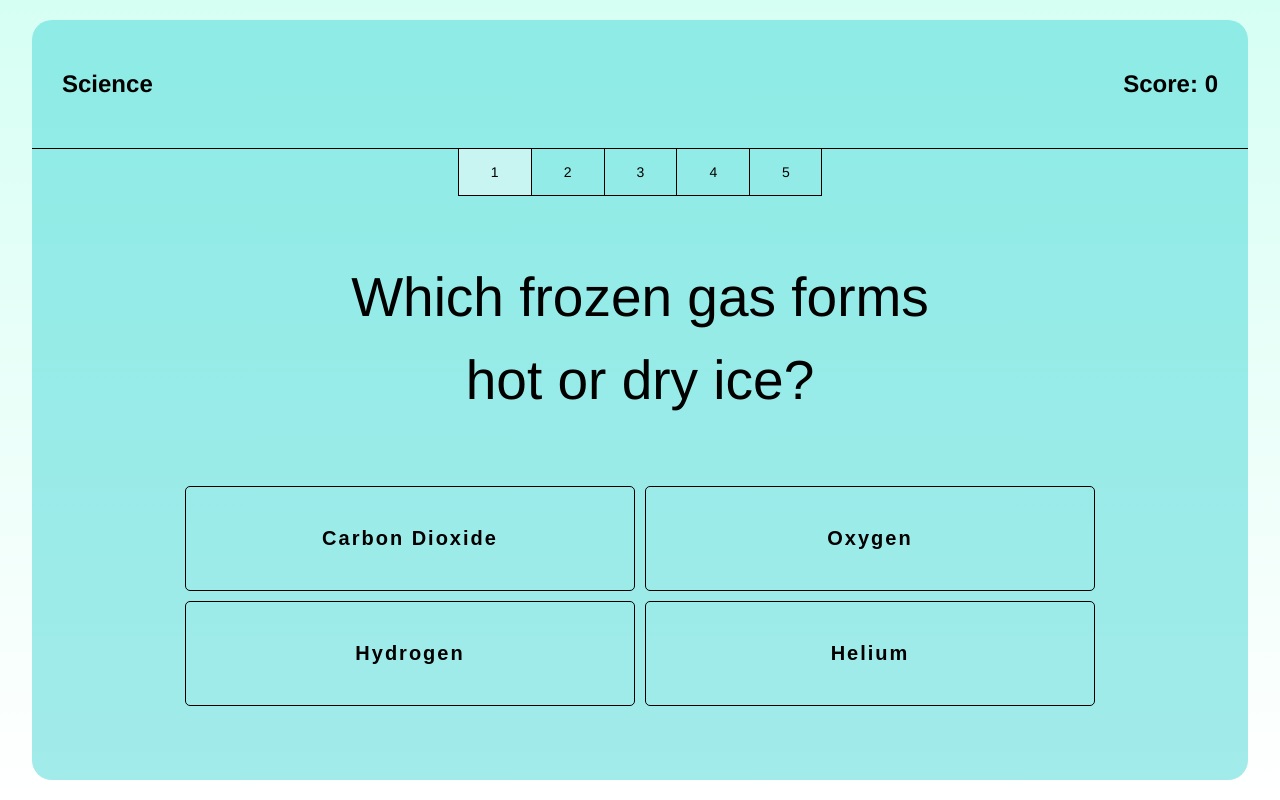
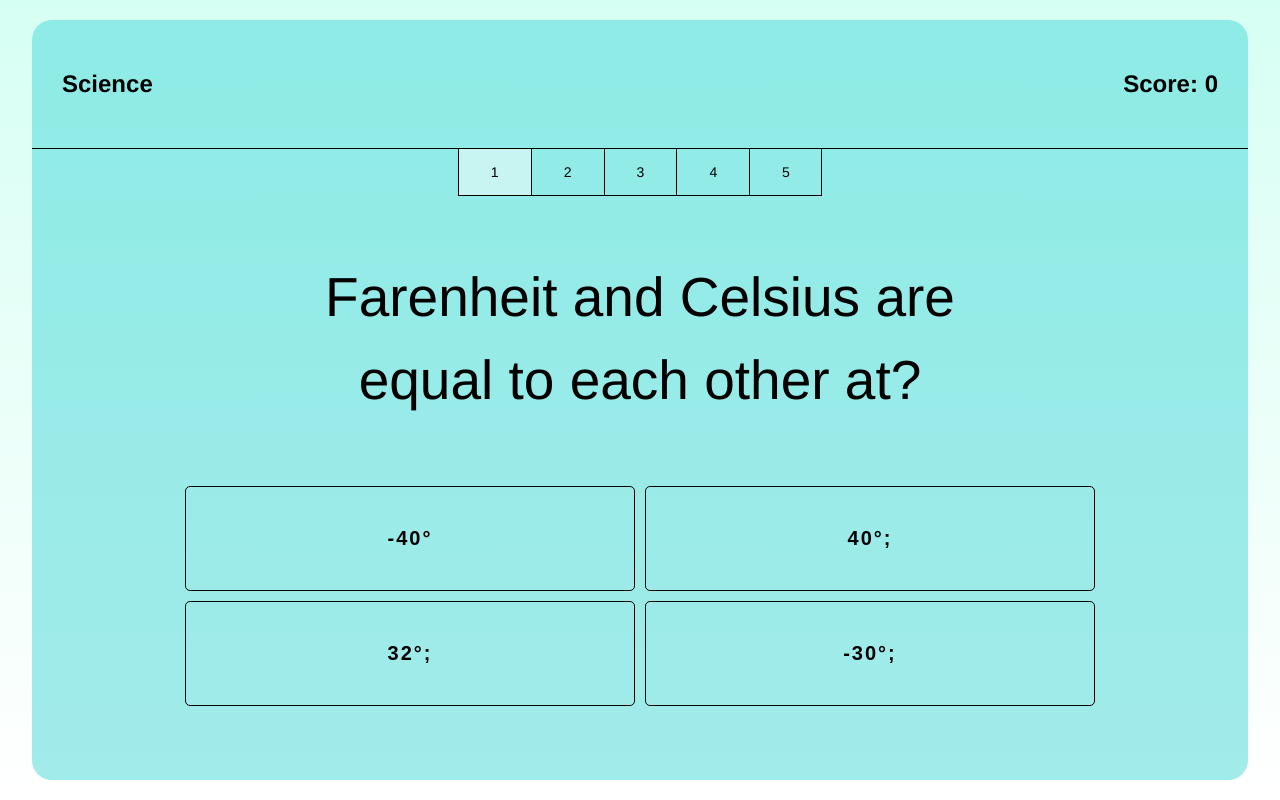
Before and after one commit to cmarrujo/stem-learning, a Next.js app: page /science in a window 1280 px wide. Built offline with nearby package versions, Linux system fonts and the light colour scheme.

Commit message:
Break out components

```diff
--- /dev/null
+++ b/components/Progress/Progress.jsx
@@ -0,0 +1,13 @@
+const Progress = (props) => {
+  return (
+    <div className="quiz--body_progress">
+      <div className="quiz--body_progress-step" aria-current={props.current === 1}>1</div>
+      <div className="quiz--body_progress-step" aria-current={props.current === 2}>2</div>
+      <div className="quiz--body_progress-step" aria-current={props.current === 3}>3</div>
+      <div className="quiz--body_progress-step" aria-current={props.current === 4}>4</div>
+      <div className="quiz--body_progress-step" aria-current={props.current === 5}>5</div>
+    </div>
+  );
+}
+
+export default Progress;
--- /dev/null
+++ b/components/Quiz/Quiz.jsx
@@ -0,0 +1,43 @@
+import React from 'react';
+
+const Quiz = (props) => {
+  return (
+    <React.Fragment>
+      <p className="quiz--body_question">{props.nextQuestion}</p>
+
+      <button className="quiz--body_button"
+        onClick={(evt) => {
+          props.checkAnswer(evt.target.innerText);
+        }
+      }>
+        {props.nextAnswer}
+      </button>
+
+      <button className="quiz--body_button"
+        onClick={(evt) => {
+          props.checkAnswer(evt.target.innerText);
+        }
+      }>
+        {props.nextRandom[0]};
+      </button>
+
+      <button className="quiz--body_button"
+        onClick={(evt) => {
+          props.checkAnswer(evt.target.innerText);
+        }
+      }>
+        {props.nextRandom[1]};
+      </button>
+
+      <button className="quiz--body_button"
+        onClick={(evt) => {
+          props.checkAnswer(evt.target.innerText);
+        }
+      }>
+        {props.nextRandom[2]};
+      </button>
+    </React.Fragment>
+  );
+}
+
+export default Quiz;
--- /dev/null
+++ b/components/Score/Score.jsx
@@ -0,0 +1,10 @@
+const Score = (props) => {
+  return (
+    <div className="quiz--header">
+      <h1 className="quiz--header_text">Science</h1>
+      <h2 className="quiz--header_score">Score: {props.score}</h2>
+    </div>
+  );
+}
+
+export default Score;
--- a/pages/api/questions.js
+++ b/pages/api/questions.js
@@ -22,15 +22,13 @@ export const randomQuestion = () => {
     ['Mars', 'Saturn', 'Neptune'],
     ['Oxygen', 'Hydrogen', 'Helium'],
     ['Sucrose', 'Fructose', 'Lactose'],
-    ['Zues', 'Hades', 'Ares']
+    ['Zeus', 'Hades', 'Ares']
   ];
 
-  const current = Math.floor(Math.random() * Math.floor(5))
-
   const response = {
-    "question" : questions[current],
-    "answer" : answers[current],
-    "random" : random[current]
+    "question" : questions,
+    "answer" : answers,
+    "random" : random
   };
 
   return response;
--- a/pages/science/index.js
+++ b/pages/science/index.js
@@ -1,88 +1,58 @@
+import React, {useState, useEffect} from 'react';
+import {useGetScore, useSetScore} from '../../scripts/context';
 import axios from 'axios';
-import {useState, useEffect} from 'react';
-import {useGetScore, useSetScore} from '../../scripts/context';
+import Progress from '../../components/Progress/Progress';
+import Quiz from '../../components/Quiz/Quiz';
+import Score from '../../components/Score/Score';
 
-export const getStaticProps = async (context) => {
-  let question = await axios.get('http://localhost:3000/api/questions')
-  .then((response) => {
-    return response.data;
-  })
-  .catch((error) => {
-    console.log(error);
-  });
-
-  return {
-    props: {
-      question
-    }
-  }
-}
-
-const Science = (props) => {
-  const setScore = useSetScore();
-  const score = useGetScore();
-
+const Science = () => {
   const [nextQuestion, setNextQuestion] = useState('');
   const [nextAnswer, setNextAnswer] = useState('');
   const [nextRandom, setNextRandom] = useState('');
-  const [counter, setCounter] = useState(1);
+  const [counter, setCounter] = useState(0);
+  const setScore = useSetScore();
+  const data = useGetScore();
+  const current = counter + 1;
+
+  const getFinalScore = () =>  {
+    return `${parseInt(data.score)} out of 50`;
+  }
 
   const checkAnswer = (choice) =>  {
-    // console.log('Correct', choice);
     if(choice === nextAnswer) {
-      console.log('Correct');
       setScore(10);
       setCounter(counter + 1);
     }else{
-      console.log('Wrong');
       setCounter(counter + 1);
     }
   }
 
   useEffect(async () => {
-    let quiz = await axios.get('http://localhost:3000/api/questions')
+    await axios.get('http://localhost:3000/api/questions')
     .then((response) => {
-      return response.data;
+      const {question, answer, random} = {...response.data};
+
+      setNextQuestion(question[counter]);
+      setNextAnswer(answer[counter]);
+      setNextRandom(random[counter]);
     })
     .catch((error) => {
       console.log(error)
     });
-
-    setNextQuestion(quiz.question);
-    setNextAnswer(quiz.answer);
-    setNextRandom(quiz.random);
-  }, [counter, score])
+  }, [counter])
 
   return (
     <main className="science">
       <div className="quiz">
-        <div className="quiz--header">
-          <h1 className="quiz--header_text">Science</h1>
-          <h2 className="quiz--header_score">Score: {score.score}</h2>
-        </div>
+        <Score score={data.score} />
 
         <div className="quiz--body">
-          <div className="quiz--body_progress">
-            <div className="quiz--body_progress-step" aria-current={counter === 1}>1</div>
-            <div className="quiz--body_progress-step" aria-current={counter === 2}>2</div>
-            <div className="quiz--body_progress-step" aria-current={counter === 3}>3</div>
-            <div className="quiz--body_progress-step" aria-current={counter === 4}>4</div>
-            <div className="quiz--body_progress-step" aria-current={counter === 5}>5</div>
-          </div>
-
-          <p className="quiz--body_question">{nextQuestion}</p>
-          <button className="quiz--body_button" onClick={(evt) => {
-              checkAnswer(evt.target.innerText);
-            }}>{nextAnswer}</button>
-          <button className="quiz--body_button" onClick={(evt) => {
-              checkAnswer(evt.target.innerText);
-            }}>{nextRandom[0]}</button>
-          <button className="quiz--body_button" onClick={(evt) => {
-              checkAnswer(evt.target.innerText);
-            }}>{nextRandom[1]}</button>
-          <button className="quiz--body_button" onClick={(evt) => {
-              checkAnswer(evt.target.innerText);
-            }}>{nextRandom[2]}</button>
+          <Progress current={current} />
+          {
+            (counter >= 5)
+              ? <p className="quiz--body_question">{getFinalScore()}</p>
+              : <Quiz nextQuestion={nextQuestion} nextAnswer={nextAnswer} nextRandom={nextRandom} checkAnswer={checkAnswer} />
+          }
         </div>
       </div>
     </main>
```
